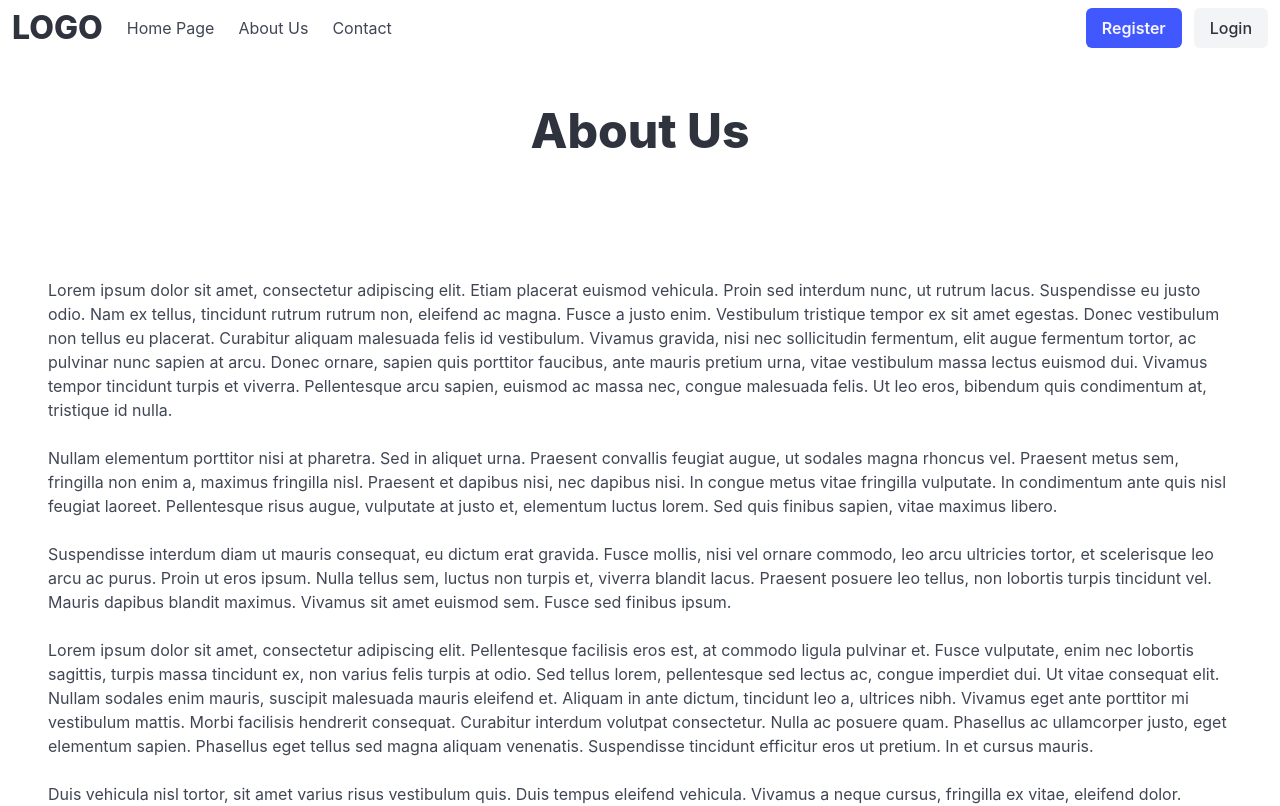
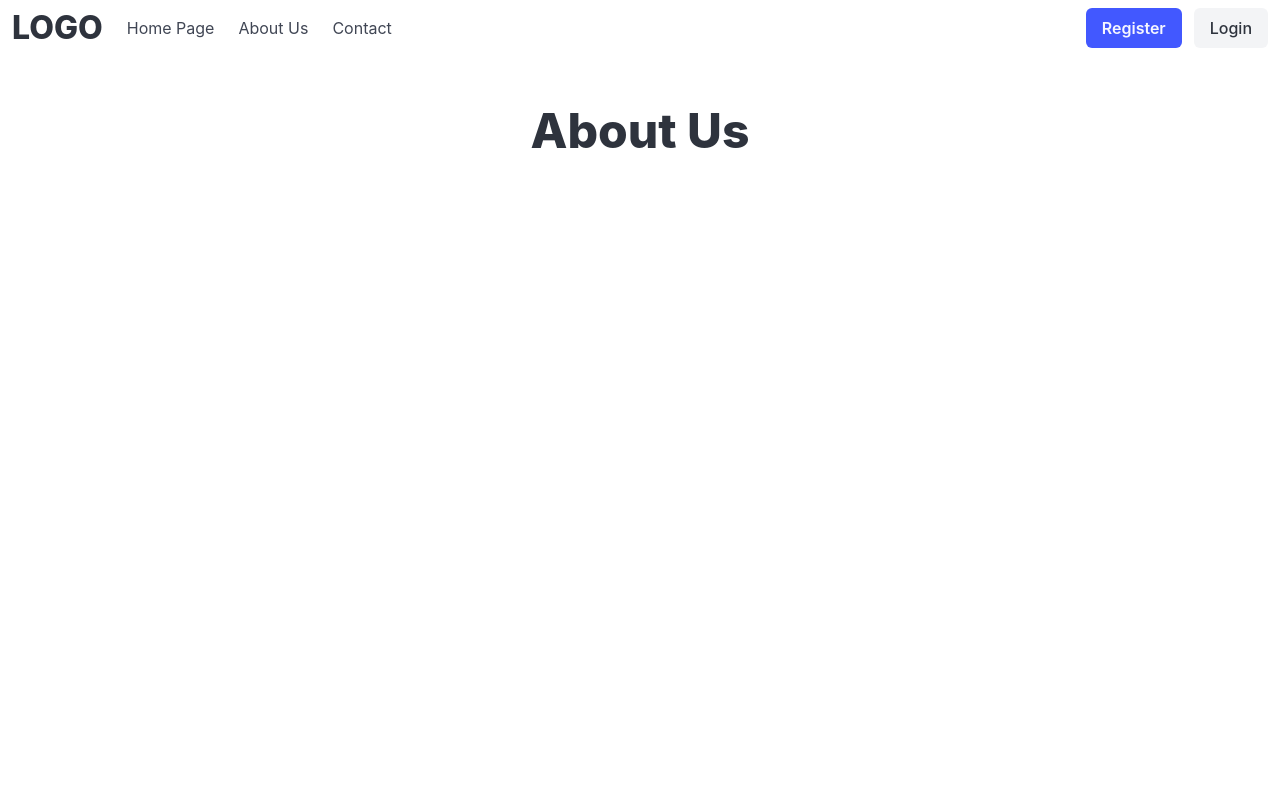
Before and after one commit to DLQuake/Aplikacja_internetowa_do_analizy_duzych_zbiorow_danych_astronomicznych, a React (Create React App) app in the folder frontend/: page /aboutus in a window 1280 px wide. Shown: the top 806 px of the page. Built offline with nearby package versions, Linux system fonts and the light colour scheme.

Commit message:
small update in aboutUs.jsx

```diff
--- a/frontend/src/pages/AboutUs.jsx
+++ b/frontend/src/pages/AboutUs.jsx
@@ -12,7 +12,7 @@ const AboutUs = () => {
                 </div>
             </section>
             <section className="section">
-                <div className="content">
+                <div className="content has-text-white">
                     <p>
                         Lorem ipsum dolor sit amet, consectetur adipiscing elit. Etiam placerat euismod vehicula. Proin sed interdum nunc, ut rutrum lacus. Suspendisse eu justo odio. Nam ex tellus, tincidunt rutrum rutrum non, eleifend ac magna. Fusce a justo enim. Vestibulum tristique tempor ex sit amet egestas. Donec vestibulum non tellus eu placerat. Curabitur aliquam malesuada felis id vestibulum. Vivamus gravida, nisi nec sollicitudin fermentum, elit augue fermentum tortor, ac pulvinar nunc sapien at arcu. Donec ornare, sapien quis porttitor faucibus, ante mauris pretium urna, vitae vestibulum massa lectus euismod dui. Vivamus tempor tincidunt turpis et viverra. Pellentesque arcu sapien, euismod ac massa nec, congue malesuada felis. Ut leo eros, bibendum quis condimentum at, tristique id nulla.
                         <br/><br/>
```
